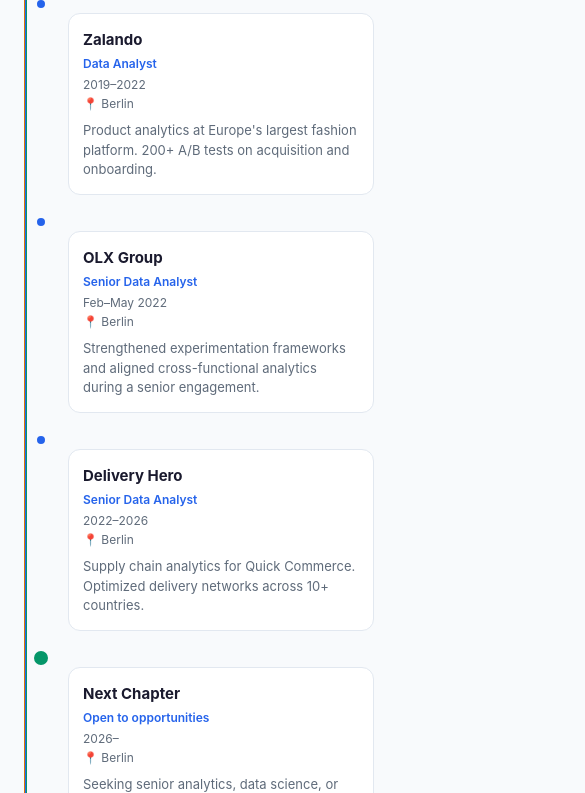
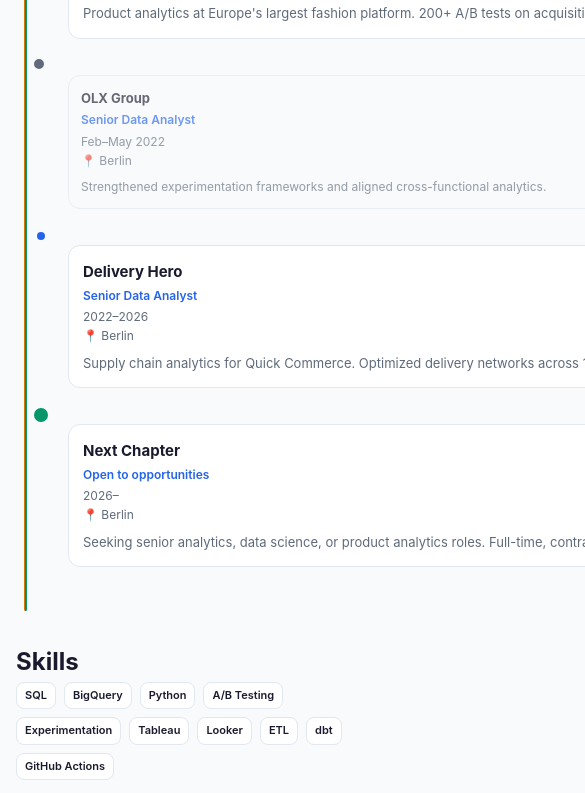
Before and after one commit to ravidvr/ravidvr.github.io, a plain HTML site: page index.html in a window 390 px wide. Shown: the part 1207-2000 px from the top of the page, 585 px wide, since content can reach past the window. Drawn offline with Linux system fonts and the light colour scheme.

Commit message:
fix: timeline line now spans full width to the end
Wrapped .timeline in .timeline-wrap (overflow-x:auto) and gave .timeline
width:max-content so the ::before gradient line extends across all milestones.

Also: OLX kept as standalone milestone but visually de-emphasized (160px card,
smaller dot, 65% opacity, lighter styling) since it was a 3-month engagement.

```diff
--- a/index.html
+++ b/index.html
@@ -69,7 +69,8 @@
 }
 
 /* Timeline */
-.timeline{display:flex;overflow-x:auto;gap:0;padding:44px 0 20px;position:relative;scroll-snap-type:x mandatory;-webkit-overflow-scrolling:touch}
+.timeline-wrap{overflow-x:auto;-webkit-overflow-scrolling:touch}
+.timeline{display:flex;gap:0;padding:44px 0 20px;position:relative;width:max-content;scroll-snap-type:x mandatory}
 .timeline::before{
   content:'';position:absolute;top:22px;left:0;right:0;height:3px;
   background:linear-gradient(to right,var(--warm) 0%,var(--warm) 44%,var(--accent) 50%,var(--accent2) 56%,var(--accent2) 100%);
@@ -78,6 +79,13 @@
 .milestone{flex:0 0 220px;text-align:center;position:relative;padding:0 10px;scroll-snap-align:start}
 .milestone .dot{width:14px;height:14px;background:var(--accent);border-radius:50%;border:3px solid var(--bg);margin:0 auto 16px;position:relative;z-index:1}
 .milestone .dot.today{background:var(--accent2);border-color:var(--accent2)}
+/* Brief milestone — short engagement, de-emphasized */
+.milestone.brief{flex:0 0 160px}
+.milestone.brief .dot{width:10px;height:10px;background:var(--text-dim);border-color:var(--text-dim)}
+.milestone.brief .card{opacity:0.65;background:var(--bg);padding:12px}
+.milestone.brief .card:hover{opacity:0.85}
+.milestone.brief .firm{font-size:13px}
+.milestone.brief p{font-size:12px}
 .milestone .card{background:var(--surface);border:1px solid var(--border);border-radius:var(--radius);padding:16px;text-align:left;margin-top:16px}
 .milestone .firm{font-weight:700;font-size:15px;color:var(--text)}
 .milestone .role{font-size:12px;color:var(--accent);margin-top:2px;font-weight:600}
@@ -145,6 +153,7 @@
   .hero .location{font-size:13px}
   .section{padding:32px 0}
   .section h2{margin-bottom:20px}
+  .timeline-wrap{overflow:visible}
   .timeline{flex-direction:column;overflow-x:visible;padding:24px 0 24px 24px}
   .timeline::before{top:0;bottom:0;left:8px;width:3px;height:auto;right:auto}
   .milestone{flex:none;text-align:left;padding:0 0 20px 28px}
@@ -172,6 +181,7 @@
   body{font-size:11pt;color:#000;background:#fff}
   .hero::before{display:none}
   .btn,.btn-primary,.btn-live,.btn-code{display:none}
+  .timeline-wrap{overflow:visible}
   .timeline{flex-direction:column;overflow-x:visible}
   .timeline::before{top:0;bottom:0;left:8px;width:2px;height:auto;right:auto}
   .milestone{flex:none;page-break-inside:avoid}
@@ -197,6 +207,7 @@
 
 <section class="section">
   <h2>Career Arc</h2>
+  <div class="timeline-wrap">
   <div class="timeline">
     <div class="milestone">
       <div class="dot"></div>
@@ -248,14 +259,14 @@
         <p>Product analytics at Europe's largest fashion platform. 200+ A/B tests on acquisition and onboarding.</p>
       </div>
     </div>
-    <div class="milestone">
-      <div class="dot"></div>
-      <div class="card">
+    <div class="milestone brief">
+      <div class="dot brief-dot"></div>
+      <div class="card brief-card">
         <div class="firm">OLX Group</div>
         <div class="role">Senior Data Analyst</div>
         <div class="when">Feb–May 2022</div>
         <div class="where">📍 Berlin</div>
-        <p>Strengthened experimentation frameworks and aligned cross-functional analytics during a senior engagement.</p>
+        <p>Strengthened experimentation frameworks and aligned cross-functional analytics.</p>
       </div>
     </div>
     <div class="milestone">
@@ -278,6 +289,7 @@
         <p>Seeking senior analytics, data science, or product analytics roles. Full-time, contract, or consulting.</p>
       </div>
     </div>
+  </div>
   </div>
 </section>
 
```
